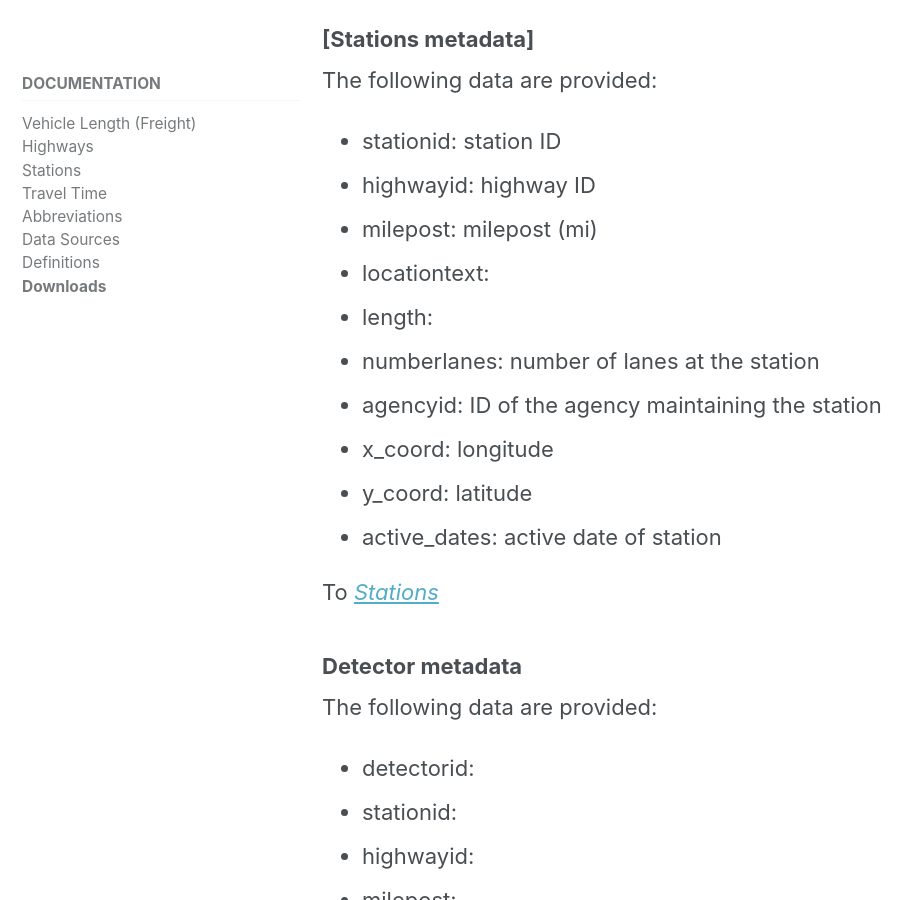
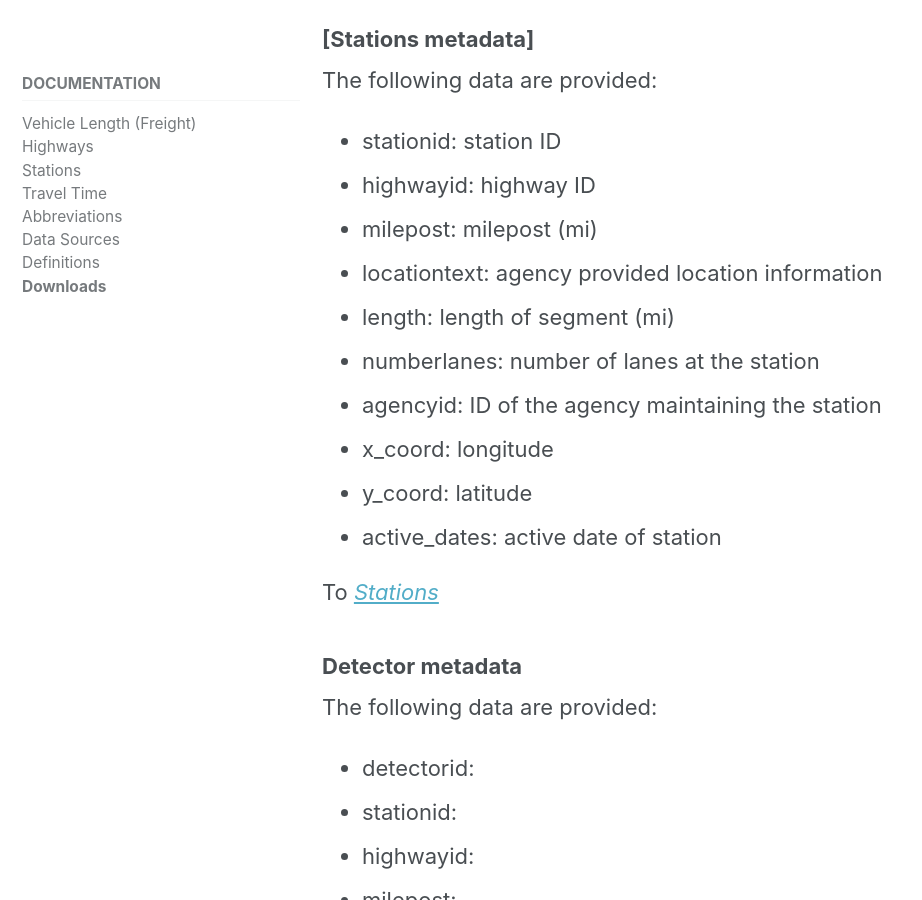
Before and after one commit to adus/portal-documentation, a Jekyll site: the page built from _documents/downloads.md, in a window 1280 px wide and 900 px high, scrolled down 1729 px. Shown: the whole window, without its empty margins (0-922 px from the left). Built offline with Jekyll 4.4.1, drawn with Linux system fonts in a browser that asks for light colours; nearby versions of some CDN libraries.

Commit message:
added parameter defs to stations metadata info

```diff
--- a/_documents/downloads.md
+++ b/_documents/downloads.md
@@ -33,8 +33,8 @@ The following data are provided:
 - stationid: station ID
 - highwayid: highway ID
 - milepost: milepost (mi)
-- locationtext:
-- length:
+- locationtext: agency provided location information
+- length: length of segment (mi)
 - numberlanes: number of lanes at the station
 - agencyid: ID of the agency maintaining the station
 - x_coord: longitude
```
